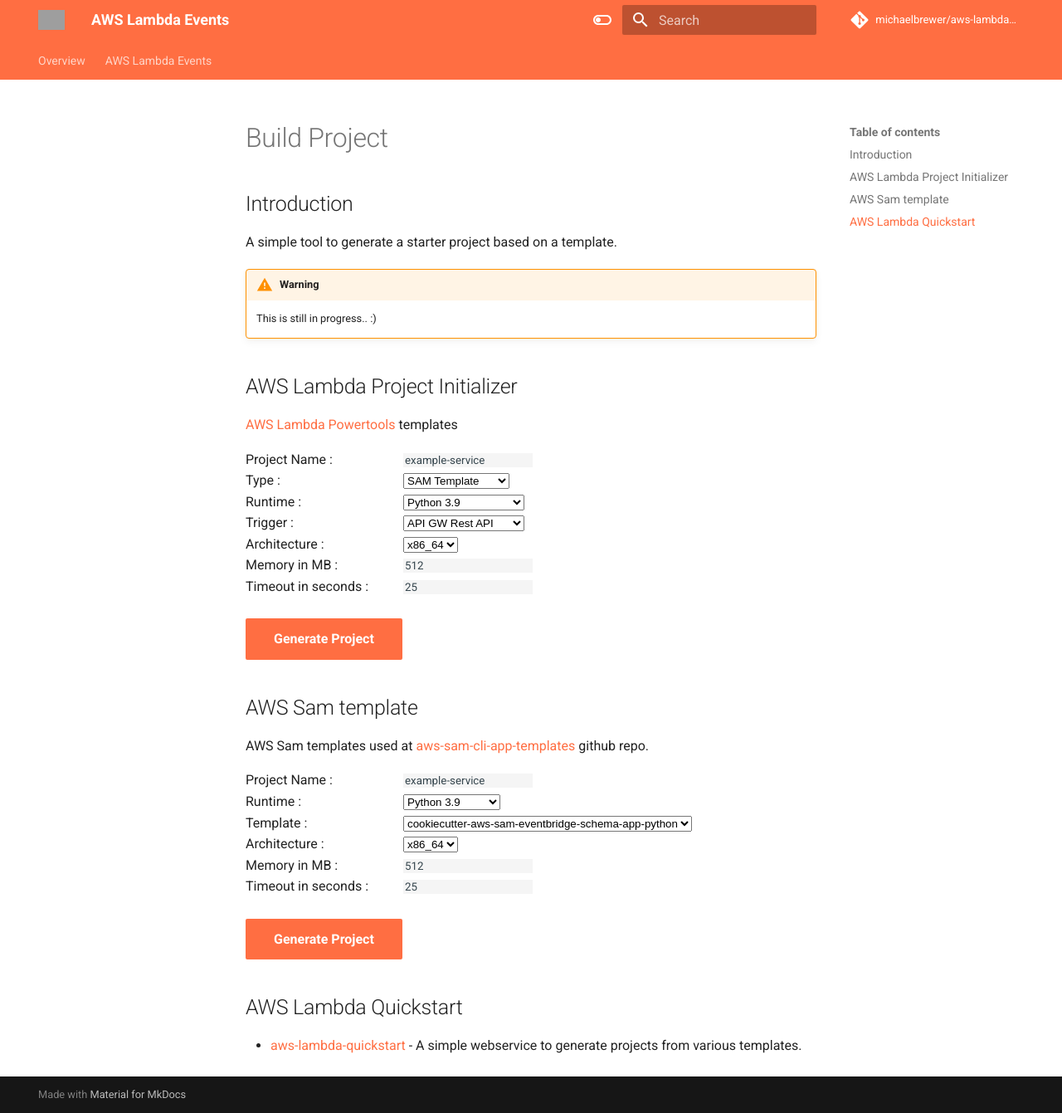
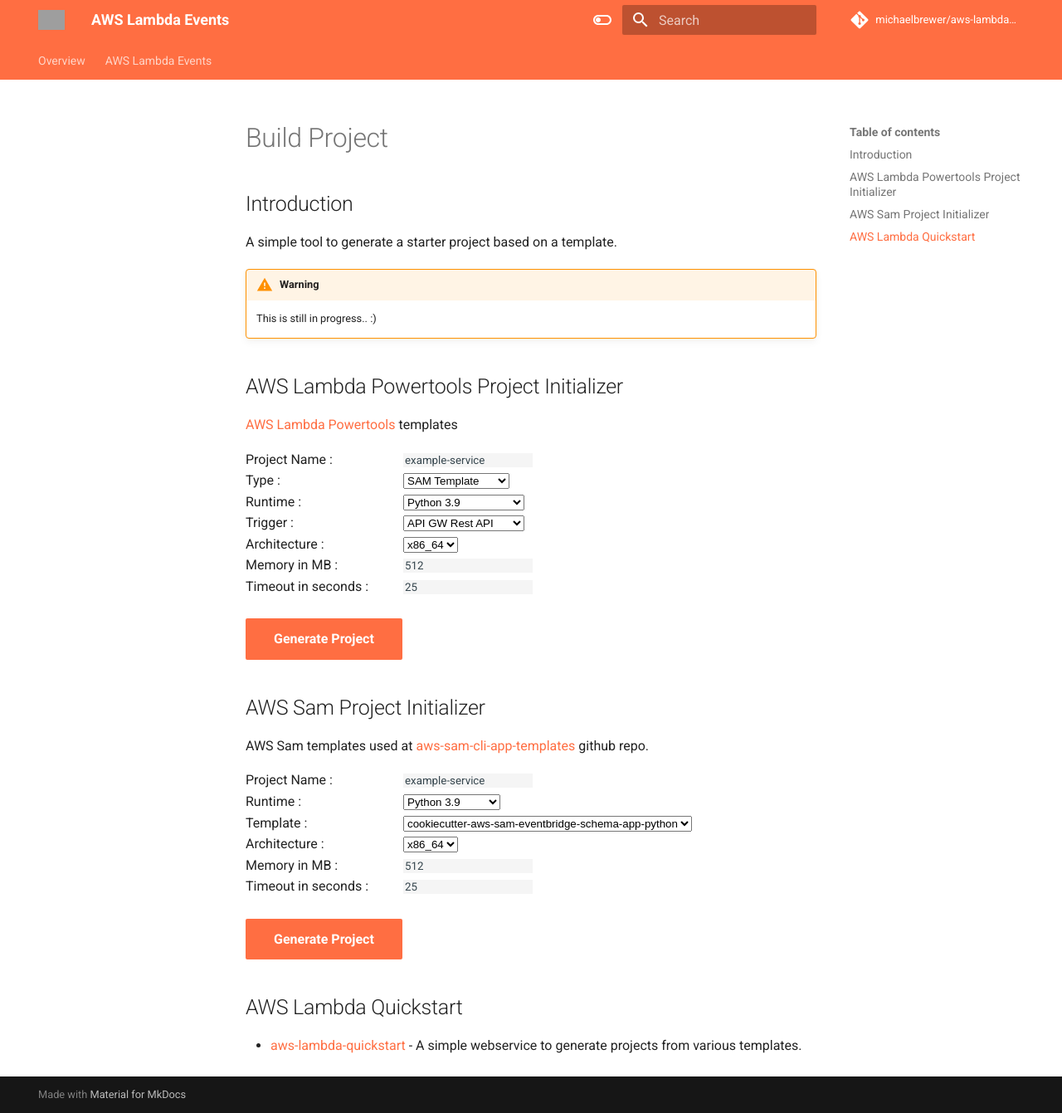
Before and after one commit to michaelbrewer/aws-lambda-events, an MkDocs documentation site: the page built from docs/build-project.md, in a window 1280 px wide and 1341 px high. Shown: the whole window at 83% size. Built offline with MkDocs 1.6.1 and Material for MkDocs 9.7.7, drawn with Linux system fonts in a browser that asks for light colours; comment, search, counter and statistics services are not loaded; grey boxes are pictures that could not be loaded.

Commit message:
chore: update titles

```diff
--- a/docs/build-project.md
+++ b/docs/build-project.md
@@ -59,7 +59,7 @@
 }
 </style>
 
-## AWS Lambda Project Initializer
+## AWS Lambda Powertools Project Initializer
 
 [AWS Lambda Powertools](https://awslabs.github.io/aws-lambda-powertools-python/latest/) templates
 
@@ -98,7 +98,7 @@
   <br/><a href="#" onclick="javascript:buildProject(document.getElementById('buildProjectForm'), 'project.zip')" class="md-button md-button--primary">Generate Project</a>
 </form>
 
-## AWS Sam template
+## AWS Sam Project Initializer
 
 AWS Sam templates used at [aws-sam-cli-app-templates](https://github.com/aws/aws-sam-cli-app-templates) github repo.
 
```
